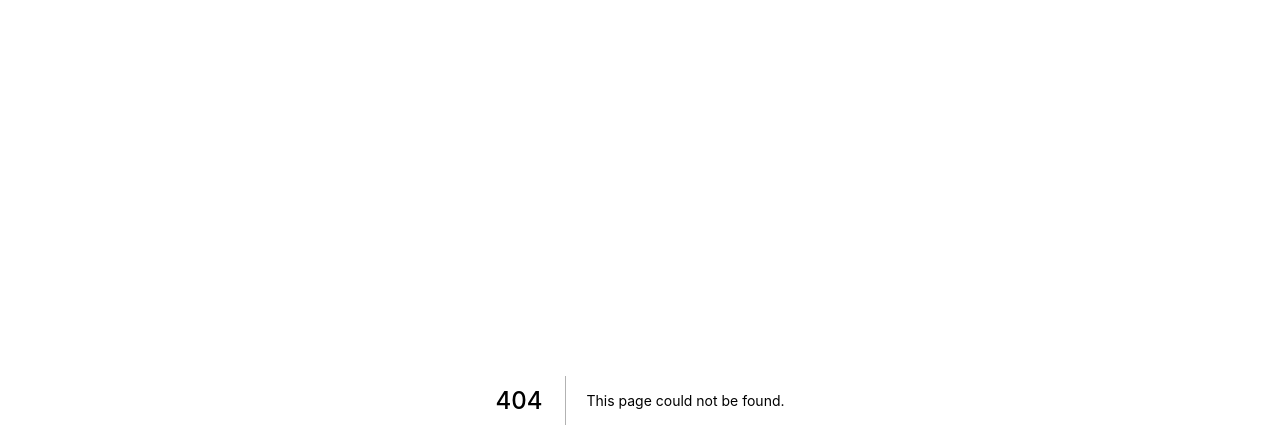
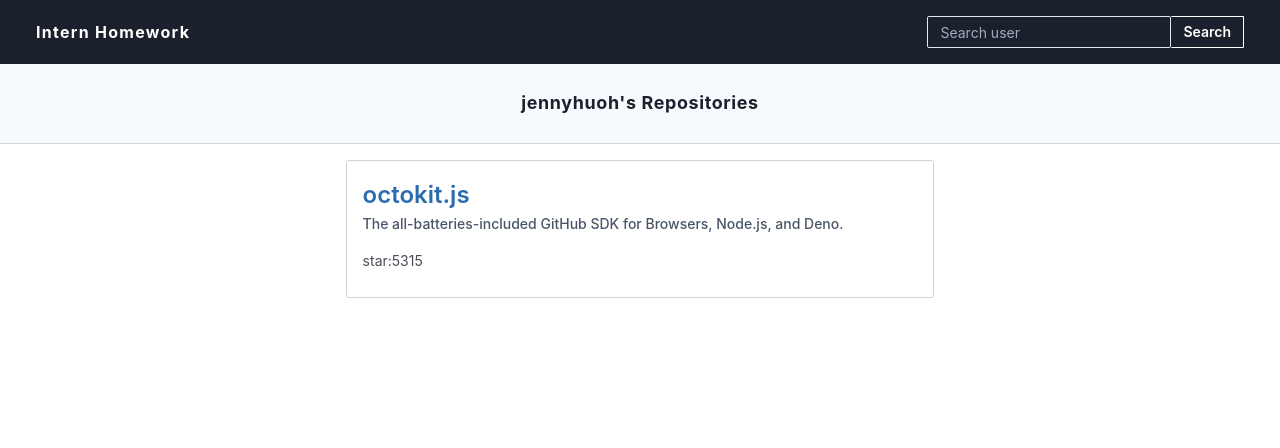
Before and after one commit to jennyhuoh/nextjs_practice, a Next.js app: page /users/1/repos in a window 1280 px wide. Before the commit this address had no page. Shown: the top 448 px of the page. Built offline with nearby package versions, Linux system fonts and the light colour scheme.

Commit message:
add 1. page 1 UI 2. page 1 router

```diff
--- a/pages/_app.js
+++ b/pages/_app.js
@@ -1,7 +1,10 @@
-import '../styles/globals.css'
+// import '../styles/globals.css'
+import { ChakraProvider } from '@chakra-ui/react'
 
-function MyApp({ Component, pageProps }) {
-  return <Component {...pageProps} />
+export default function MyApp({ Component, pageProps }) {
+  return(
+    <ChakraProvider>
+      <Component {...pageProps} />
+    </ChakraProvider>
+  )
 }
-
-export default MyApp
--- a/pages/api/hello.js
+++ /dev/null
@@ -1,5 +0,0 @@
-// Next.js API route support: https://nextjs.org/docs/api-routes/introduction
-
-export default function handler(req, res) {
-  res.status(200).json({ name: 'John Doe' })
-}
--- /dev/null
+++ b/pages/users/[username]/repos.js
@@ -0,0 +1,35 @@
+
+import { Box, Input, Flex, Spacer, Button, Center, Stat, StatLabel, StatNumber, StatHelpText, VStack } from '@chakra-ui/react'
+
+export default function Repos() {
+  return (
+    <>
+      <Flex bg='gray.800' h='8vh' color='white' px='9'>
+        <Box py='5' fontWeight='bold' letterSpacing='0.1vw'>
+          Intern Homework
+        </Box>
+        <Spacer />
+        <Box py='4'>
+          <Input placeholder='Search user' size='sm' />
+        </Box>
+        <Box py='4'>
+          <Button borderRadius='0.1vw' border='0.1vw solid white' colorScheme='gray.800' borderLeft='none' size='sm'>
+            Search
+          </Button>
+        </Box>
+      </Flex>
+      <Center bg='gray.50' h='10vh' borderBottom='0.1vw solid lightGray' fontWeight='bold' letterSpacing='0.05vw' fontSize='1.4vw'>
+        jennyhuoh's Repositories
+      </Center>
+      <VStack spacing='5' mt='4'>
+        <Box w='46%' border='0.1vw solid lightGray' borderRadius='0.2vw'>
+          <Stat h='17vh' p='4'>
+            <StatNumber color='blue.600'>octokit.js</StatNumber>
+            <StatLabel color='gray.600'>The all-batteries-included GitHub SDK for Browsers, Node.js, and Deno.</StatLabel>
+            <StatHelpText mt='4'>star:5315</StatHelpText>
+          </Stat>
+        </Box>
+      </VStack>
+    </>
+  )
+}
```
Also changed, not shown: package.json (+14 -2 lines), pages/api/index.js (added, +7 -0 lines), pages/index.js (+9 -61 lines), pages/users/[username]/repos/[repo].js (added), 1 other file (tests, documents, lock files or other folders).
